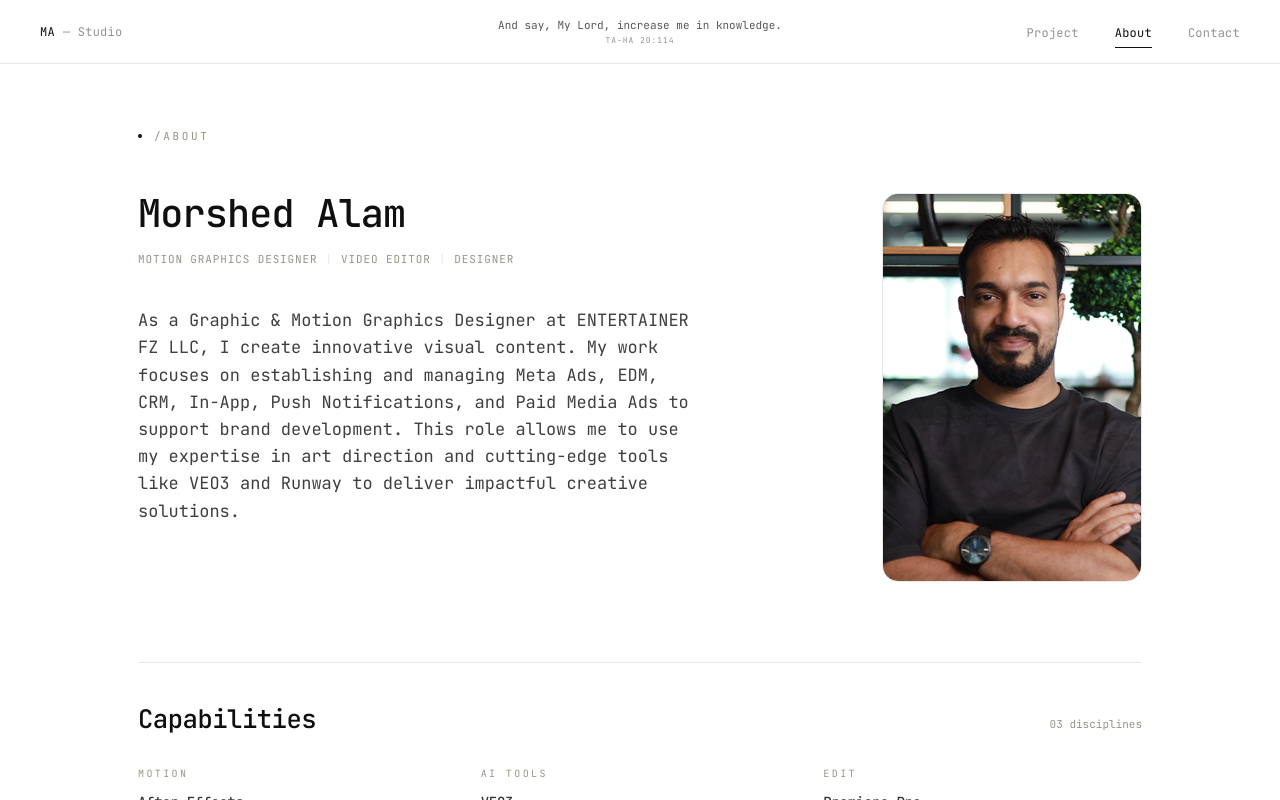
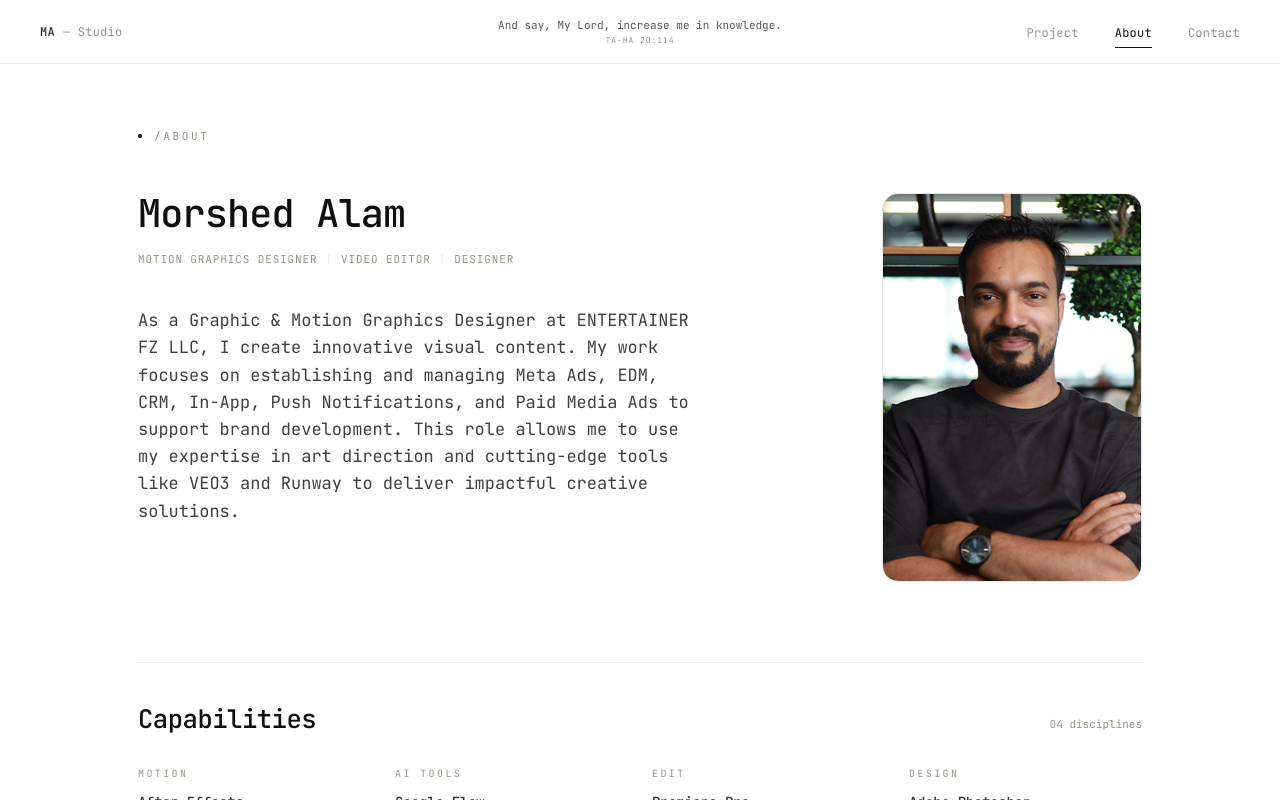
Before and after one commit to themorshedalam/themorshedportfolio, a Next.js app: page / in a window 1280 px wide. Both pictures are taken after a click on the button "About". Built offline with nearby package versions, Linux system fonts and the light colour scheme; no server answers.

Commit message:
Add Design capabilities (Photoshop, Illustrator, InDesign, Figma, Canva) + revise AI Tools (Google Flow, Runway, Higgsfield, Firefly, Claude)

```diff
--- a/src/components/portfolio/about-view.tsx
+++ b/src/components/portfolio/about-view.tsx
@@ -35,8 +35,9 @@ const experience = [
 
 const capabilities = [
   { group: "Motion", items: ["After Effects", "Cinema 4D", "Frame by Frame", "Type in Motion"] },
-  { group: "AI Tools", items: ["VEO3", "Runway", "AI Workflows", "Generative"] },
+  { group: "AI Tools", items: ["Google Flow", "Runway", "Higgsfield", "Firefly", "Claude"] },
   { group: "Edit", items: ["Premiere Pro", "DaVinci Resolve", "Color", "Sound Design"] },
+  { group: "Design", items: ["Adobe Photoshop", "Illustrator", "InDesign", "Figma", "Canva"] },
 ];
 
 const recommendations = [
@@ -161,10 +162,10 @@ export function AboutView() {
               Capabilities
             </h2>
             <span className="font-mono-label text-[11px] tabular-nums text-[var(--meta)]">
-              03 disciplines
+              04 disciplines
             </span>
           </div>
-          <div className="grid gap-x-6 gap-y-8 sm:grid-cols-3">
+          <div className="grid gap-x-6 gap-y-8 sm:grid-cols-2 lg:grid-cols-4">
             {capabilities.map((c) => (
               <div key={c.group}>
                 <div className="font-mono-label mb-3 text-[10px] uppercase tracking-[0.24em] text-[var(--meta)]">
```
